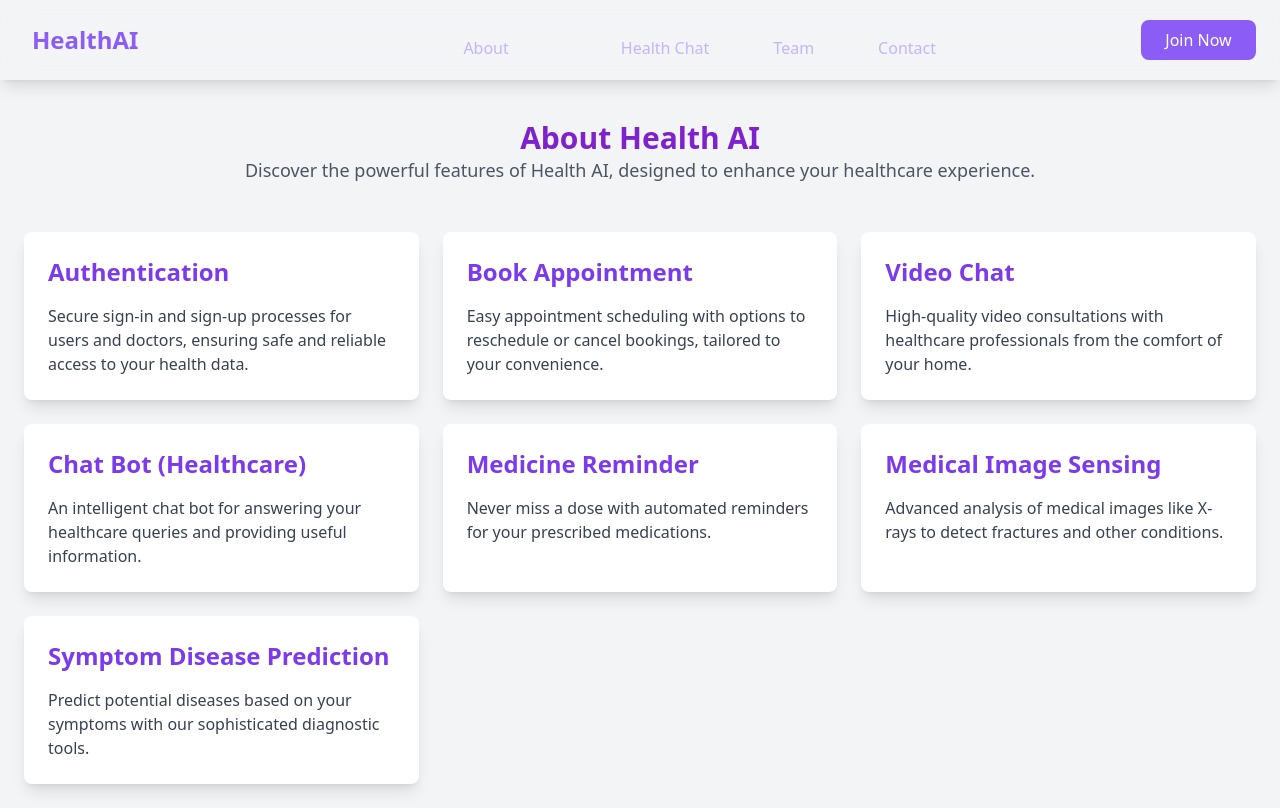
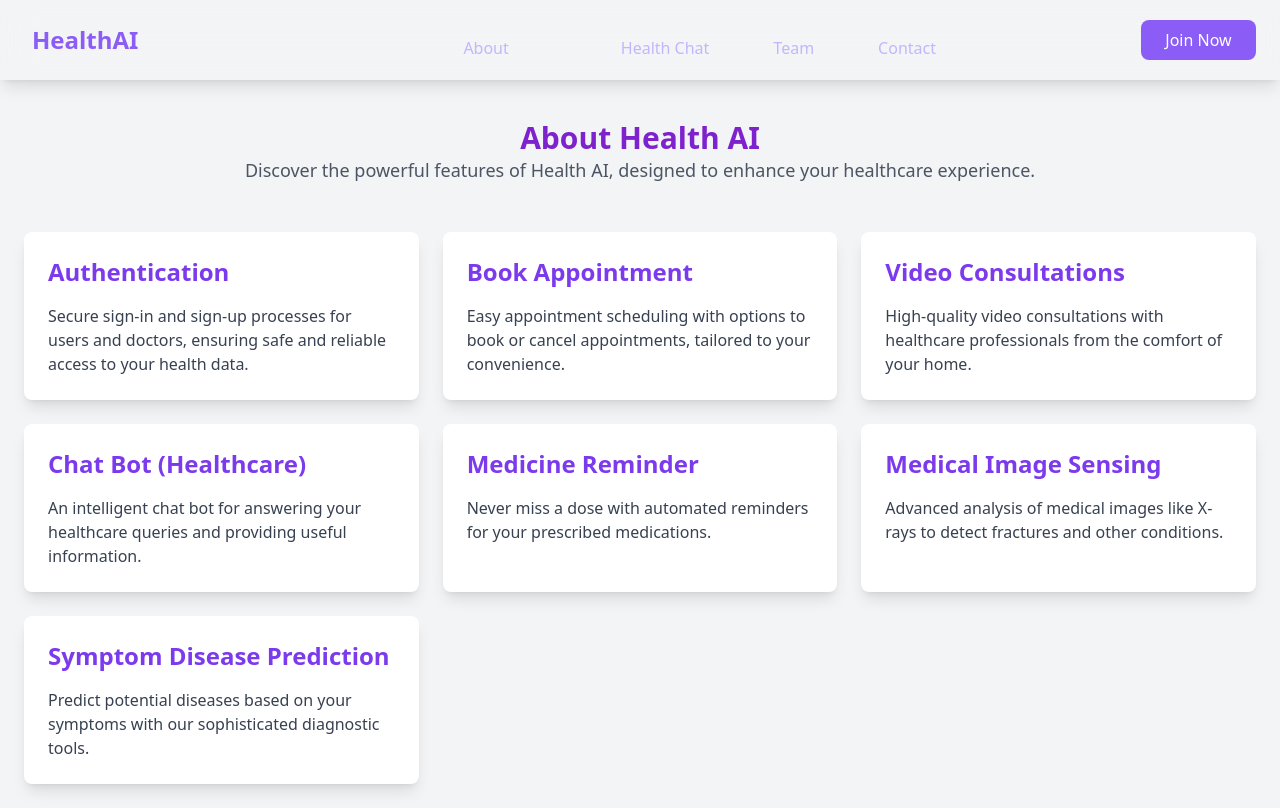
Before and after one commit to PretishaSahoo/HealthAI, a React (Create React App) app: page /about in a window 1280 px wide. Built offline with nearby package versions, Linux system fonts and the light colour scheme; no server answers.

Commit message:
about page changed a bit

```diff
--- a/src/Components/About.js
+++ b/src/Components/About.js
@@ -25,12 +25,12 @@ export default function About() {
           <div className="bg-white p-6 rounded-lg shadow-lg transition-transform transform hover:scale-105">
             <h2 className="text-2xl font-semibold text-violet-600 mb-4">Book Appointment</h2>
             <p className="text-gray-700">
-              Easy appointment scheduling with options to reschedule or cancel bookings, tailored to your convenience.
+              Easy appointment scheduling with options to book or cancel appointments, tailored to your convenience.
             </p>
           </div>
 
           <div className="bg-white p-6 rounded-lg shadow-lg transition-transform transform hover:scale-105">
-            <h2 className="text-2xl font-semibold text-violet-600 mb-4">Video Chat</h2>
+            <h2 className="text-2xl font-semibold text-violet-600 mb-4">Video Consultations</h2>
             <p className="text-gray-700">
               High-quality video consultations with healthcare professionals from the comfort of your home.
             </p>
```
